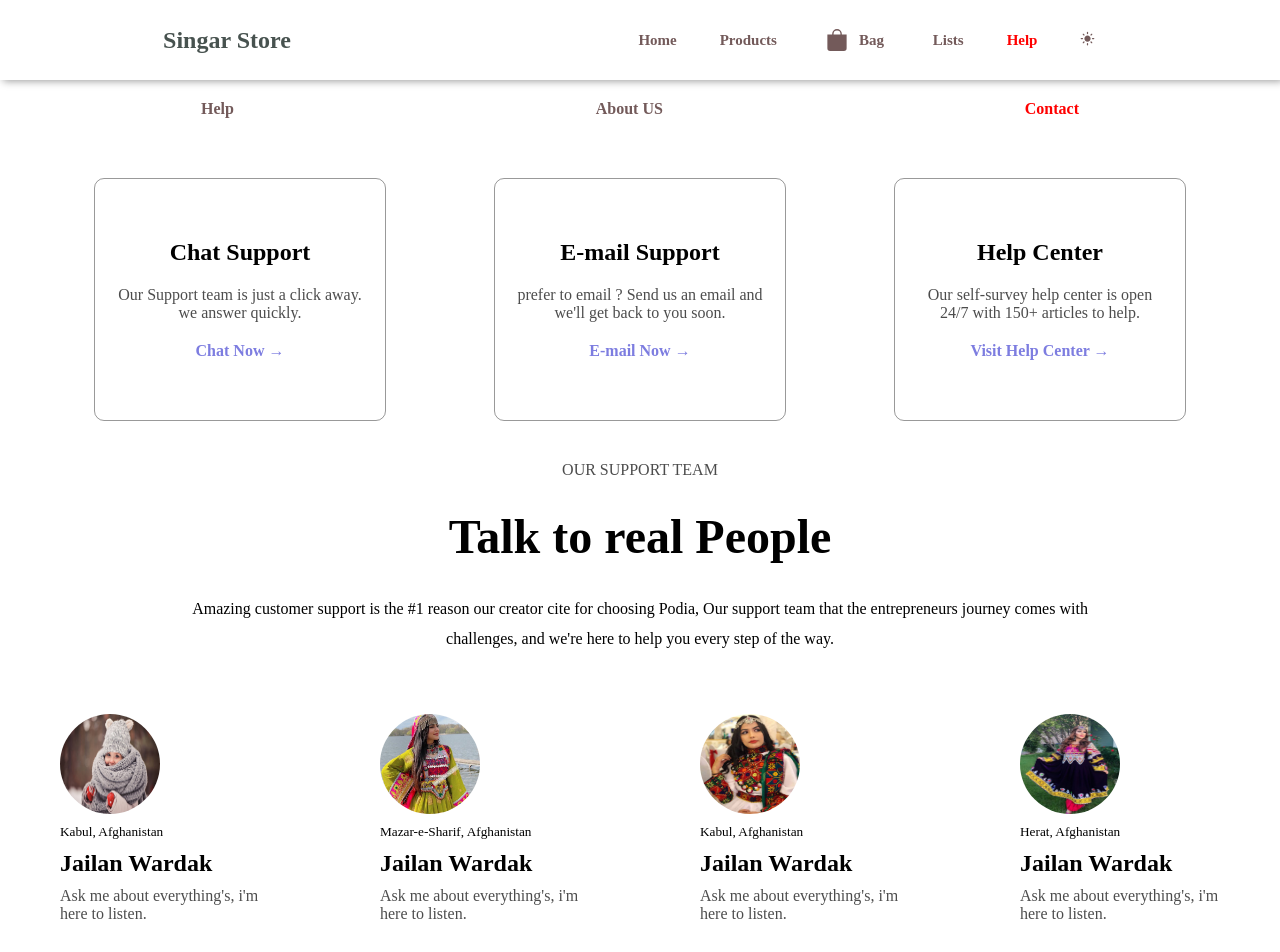
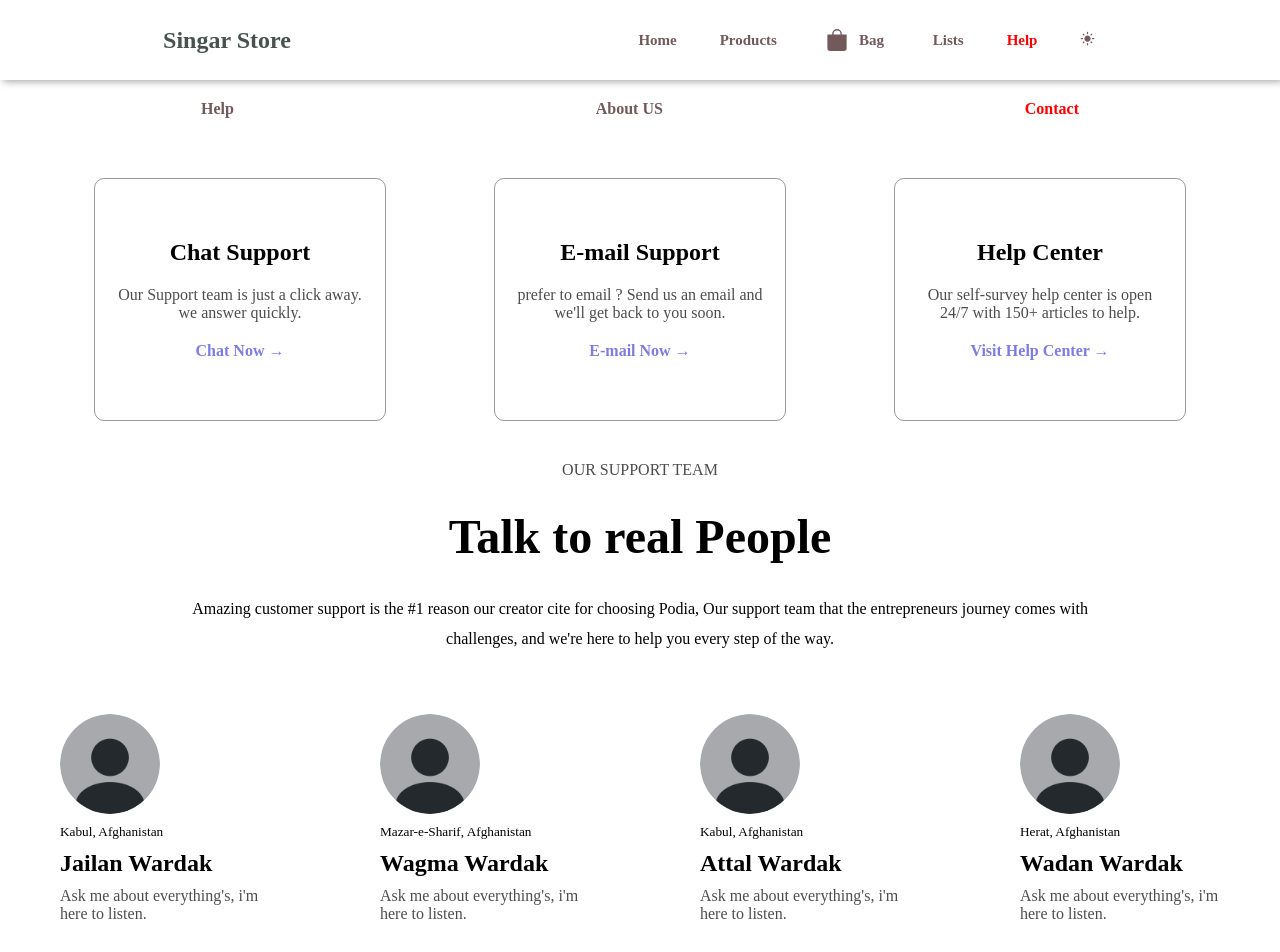
Before and after one commit to iamjailan/Singar-Store, a React (Vite) app: page /help/contact in a window 1280 px wide. Shown: the top 952 px of the page. Built offline with nearby package versions, Linux system fonts and the light colour scheme.

Commit message:
Images added

```diff
--- a/src/component/pages/help/contact.jsx
+++ b/src/component/pages/help/contact.jsx
@@ -31,27 +31,27 @@ export default function Contact(){
                 </section>
                 <div className="contact-real">
                     <div className="real-card">
-                        <img src="/image/k.png" />
+                        <img src="/profile.png" />
                         <h5>Kabul, Afghanistan</h5>
                         <h2>Jailan Wardak</h2>
                         <p>Ask me about everything's, i'm here to listen.</p>
                     </div>
                     <div className="real-card">
-                        <img src="/image/a-3.png" />
+                        <img src="/profile.png" />
                         <h5>Mazar-e-Sharif, Afghanistan</h5>
-                        <h2>Jailan Wardak</h2>
+                        <h2>Wagma Wardak</h2>
                         <p>Ask me about everything's, i'm here to listen.</p>
                     </div>
                     <div className="real-card">
-                        <img src="/image/a-9.png" />
+                        <img src="/profile.png" />
                         <h5>Kabul, Afghanistan</h5>
-                        <h2>Jailan Wardak</h2>
+                        <h2>Attal Wardak</h2>
                         <p>Ask me about everything's, i'm here to listen.</p>
                     </div>
                     <div className="real-card">
-                        <img src="/image/a-6.png" />
+                        <img src="/profile.png" />
                         <h5>Herat, Afghanistan</h5>
-                        <h2>Jailan Wardak</h2>
+                        <h2>Wadan Wardak</h2>
                         <p>Ask me about everything's, i'm here to listen.</p>
                     </div>
                 </div>
```
Also changed, not shown: public/profile.png (added).
